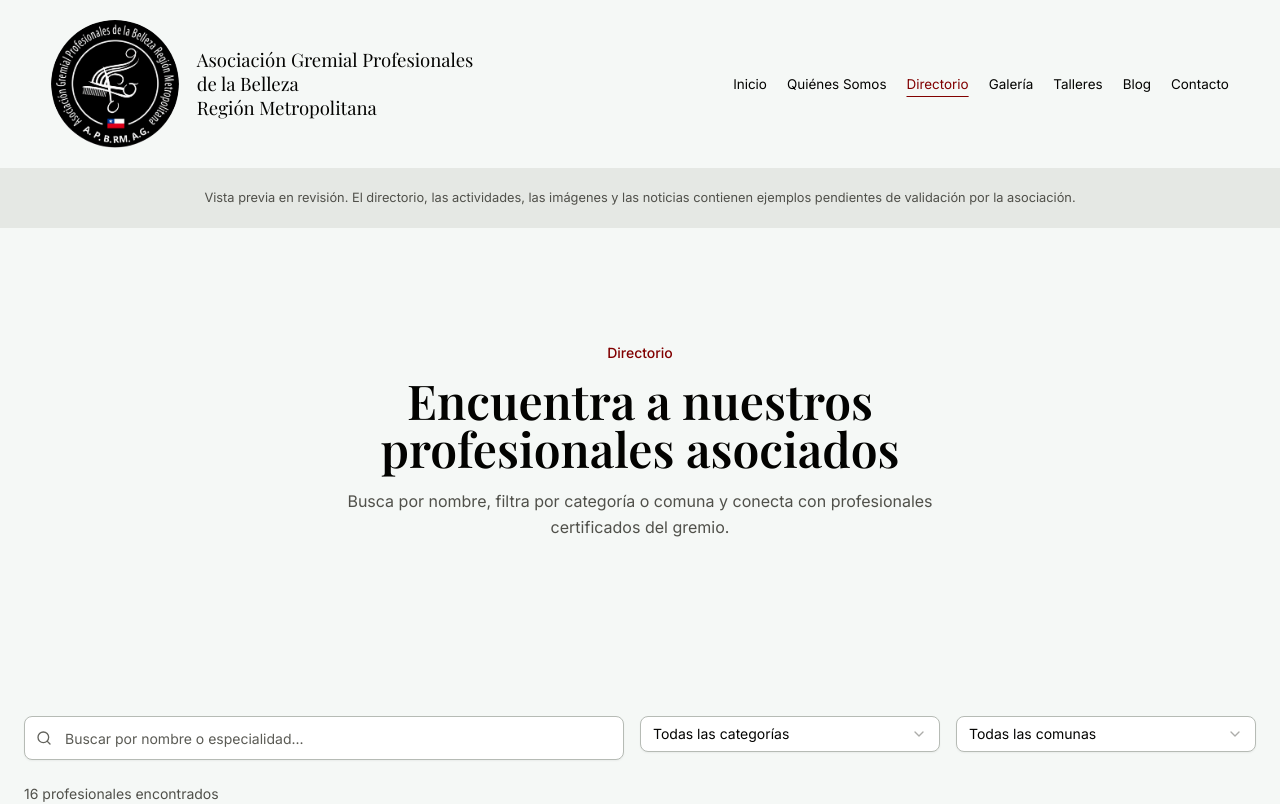
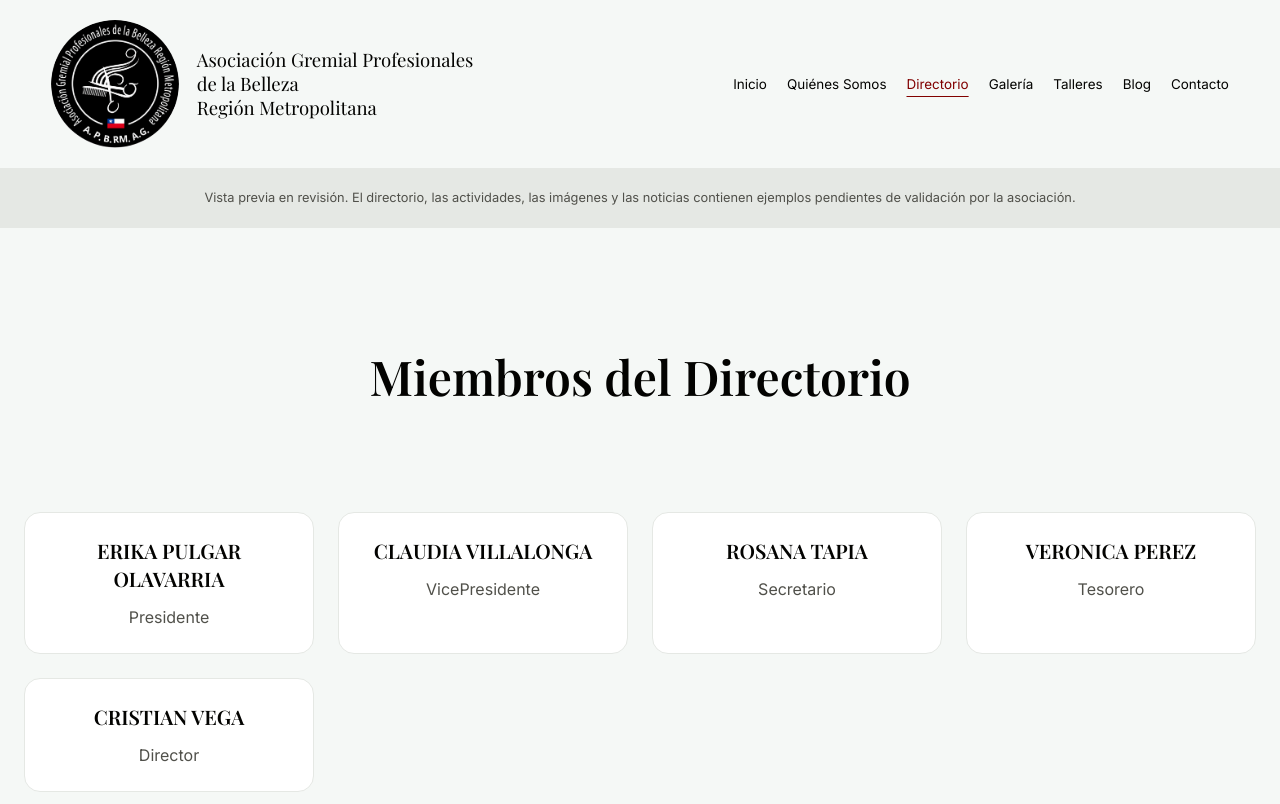
Before and after one commit to gabrieladrv1992-ctrl/ag-belleza-rm, a React (Vite) app: page /directorio in a window 1280 px wide. Shown: the top 804 px of the page. Built offline with nearby package versions, Linux system fonts and the light colour scheme.

Commit message:
Publicar integrantes y cargos del Directorio

```diff
--- /dev/null
+++ b/src/data/directorio.js
@@ -0,0 +1,8 @@
+// Foto opcional: ruta relativa a public/.
+export const miembrosDirectorio = [
+  { id: 1, cargo: 'Presidente', nombre: 'ERIKA PULGAR OLAVARRIA' },
+  { id: 2, cargo: 'VicePresidente', nombre: 'CLAUDIA VILLALONGA' },
+  { id: 3, cargo: 'Secretario', nombre: 'ROSANA TAPIA' },
+  { id: 4, cargo: 'Tesorero', nombre: 'VERONICA PEREZ' },
+  { id: 5, cargo: 'Director', nombre: 'CRISTIAN VEGA' },
+]
--- a/src/pages/DirectorioPage.jsx
+++ b/src/pages/DirectorioPage.jsx
@@ -1,62 +1,33 @@
 import PageHeader from '@/components/common/PageHeader'
-import FilterBar from '@/components/directorio/FilterBar'
-import SocioCard from '@/components/directorio/SocioCard'
-import EmptyState from '@/components/common/EmptyState'
-import FadeInWhenVisible from '@/components/animations/FadeInWhenVisible'
-import { useDirectorioFilter } from '@/hooks/useDirectorioFilter'
-import { socios } from '@/data/socios'
+import { miembrosDirectorio } from '@/data/directorio'
 
 export default function DirectorioPage() {
-  const {
-    query,
-    setQuery,
-    categoria,
-    setCategoria,
-    comuna,
-    setComuna,
-    resultados,
-    TODAS,
-  } = useDirectorioFilter(socios)
-
   return (
     <>
-      <PageHeader
-        eyebrow="Directorio"
-        title="Encuentra a nuestros profesionales asociados"
-        description="Busca por nombre, filtra por categoría o comuna y conecta con profesionales certificados del gremio."
-      />
+      <PageHeader title="Miembros del Directorio" />
 
-      <section className="mx-auto max-w-7xl px-6 py-16">
-        <FilterBar
-          query={query}
-          onQueryChange={setQuery}
-          categoria={categoria}
-          onCategoriaChange={setCategoria}
-          comuna={comuna}
-          onComunaChange={setComuna}
-          todas={TODAS}
-        />
-
-        <p className="mt-6 text-sm text-charcoal-400">
-          {resultados.length} {resultados.length === 1 ? 'profesional encontrado' : 'profesionales encontrados'}
-        </p>
-
-        <div className="mt-6">
-          {resultados.length === 0 ? (
-            <EmptyState
-              title="No encontramos socios con esos filtros"
-              description="Intenta ajustar la búsqueda o limpiar los filtros de categoría y comuna."
-            />
-          ) : (
-            <div className="grid gap-6 sm:grid-cols-2 lg:grid-cols-3 xl:grid-cols-4">
-              {resultados.map((socio, index) => (
-                <FadeInWhenVisible key={socio.id} delay={Math.min(index * 0.05, 0.4)}>
-                  <SocioCard socio={socio} />
-                </FadeInWhenVisible>
-              ))}
-            </div>
-          )}
-        </div>
+      <section className="mx-auto max-w-7xl px-6 pb-16" aria-label="Integrantes del Directorio">
+        {miembrosDirectorio.length === 0 ? (
+          <p className="text-center text-charcoal-400">La nómina del Directorio está pendiente de publicación.</p>
+        ) : (
+          <ul className="grid gap-6 sm:grid-cols-2 lg:grid-cols-3 xl:grid-cols-4">
+            {miembrosDirectorio.map(({ id, nombre, cargo, profesion, foto }) => (
+              <li key={id} className="flex flex-col items-center gap-3 rounded-2xl border border-nude-200 bg-white p-6 text-center">
+                {foto && <img
+                  src={`${import.meta.env.BASE_URL}${foto}`}
+                  alt=""
+                  width="112"
+                  height="112"
+                  loading="lazy"
+                  className="size-28 rounded-full object-cover"
+                />}
+                <h2 className="font-serif text-xl font-semibold text-foreground">{nombre}</h2>
+                <p className="text-charcoal-400">{cargo}</p>
+                {profesion && <p className="text-charcoal-400">{profesion}</p>}
+              </li>
+            ))}
+          </ul>
+        )}
       </section>
     </>
   )
```
